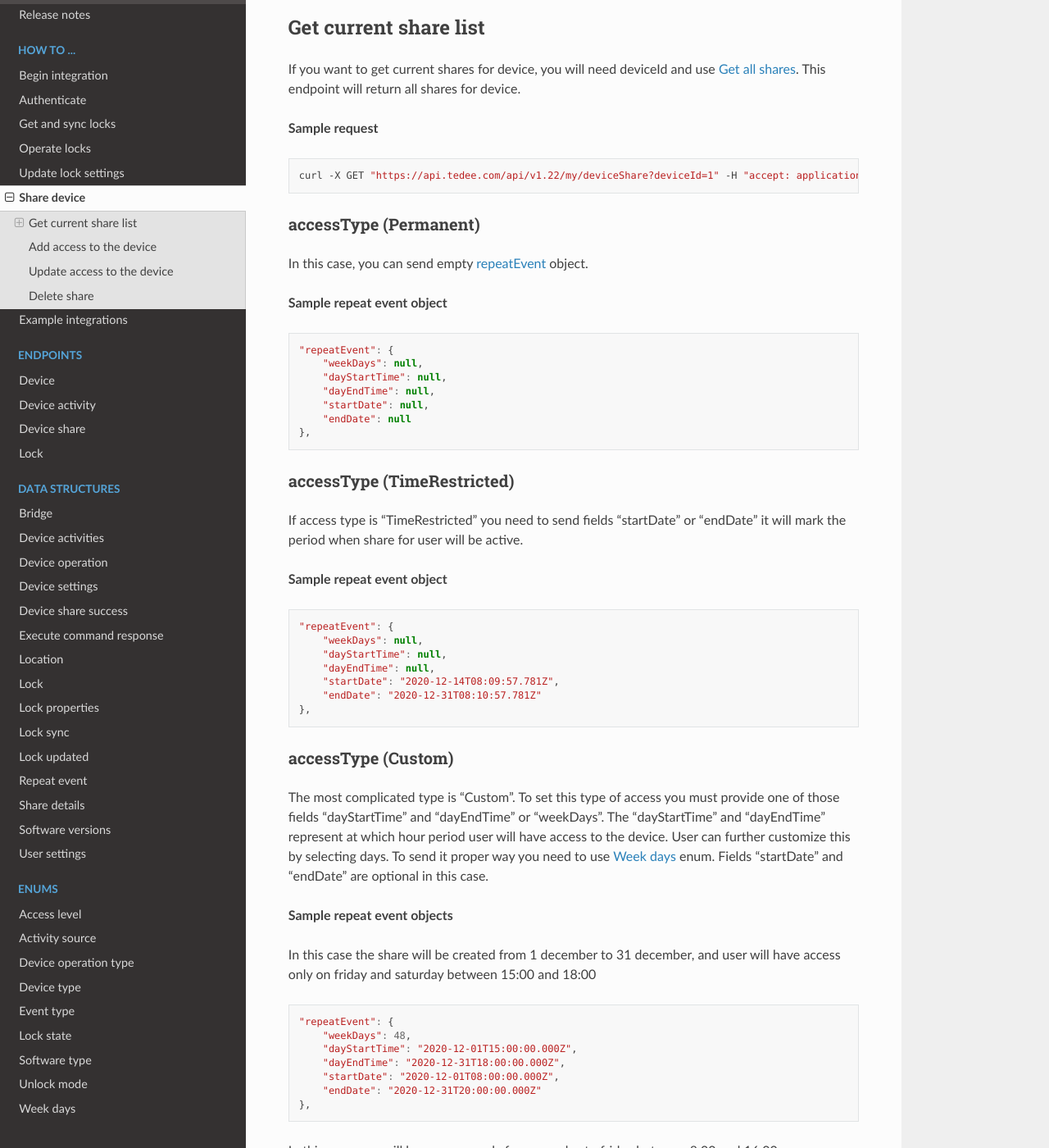
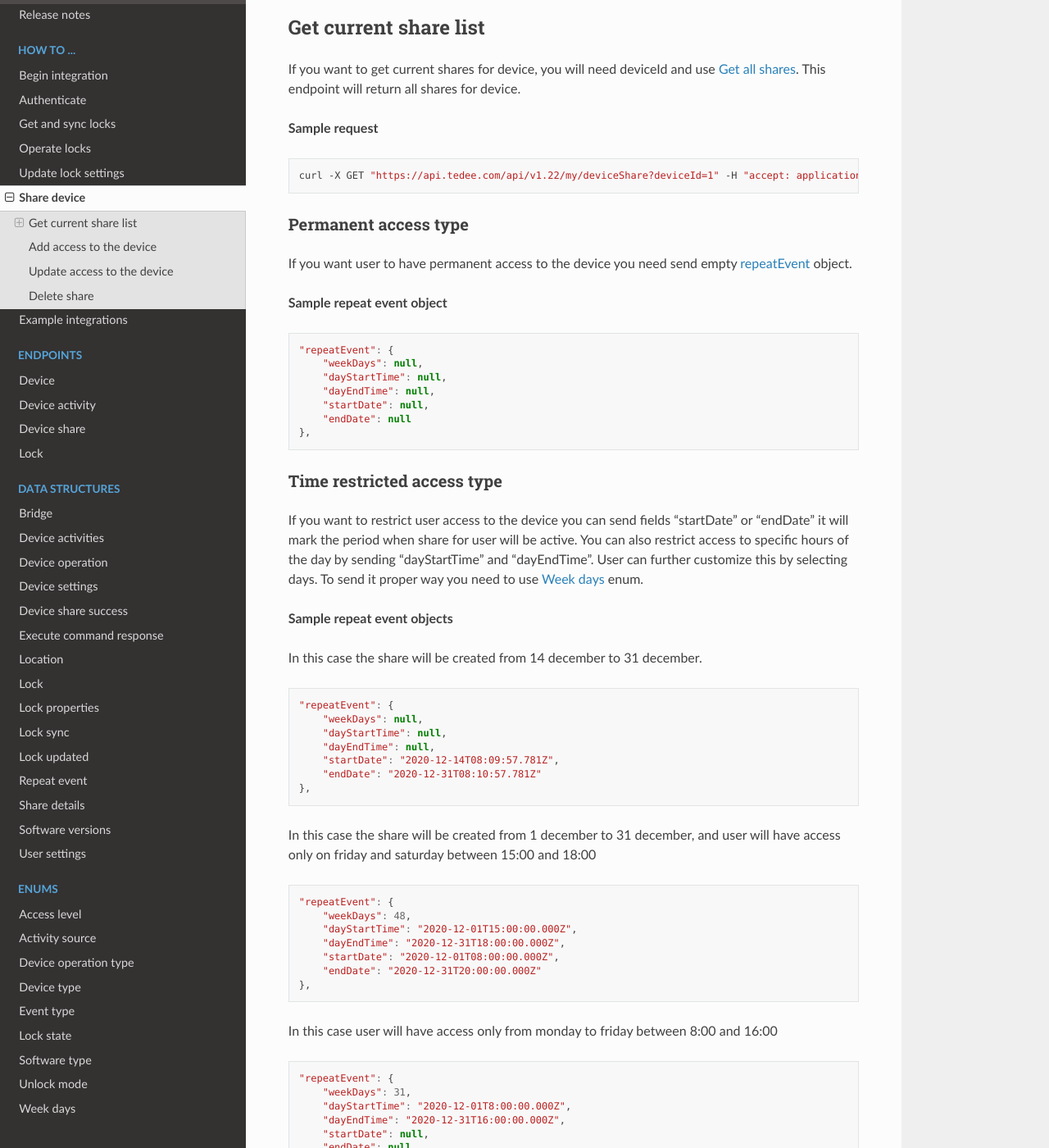
Before and after one commit to tedee-com/tedee-api-doc, a Sphinx documentation site: the page built from docs/source/howtos/share-device.rst, in a window 1280 px wide and 1400 px high, scrolled down 239 px. Shown: the whole window at 82% size. Built offline with Sphinx 7.4.7 and the Read the Docs theme 2.0.0, drawn with Linux system fonts in a browser that asks for light colours.

Commit message:
Code review changes

```diff
--- a/docs/source/howtos/share-device.rst
+++ b/docs/source/howtos/share-device.rst
@@ -16,10 +16,10 @@ This endpoint will return all shares for device.
 
     curl -X GET "|apiUrl|/api/|apiVersion|/my/deviceShare?deviceId=1" -H "accept: application/json" -H "Authorization: Bearer <<access token>>"
 
-accessType (Permanent)
+Permanent access type
 ^^^^^^^^^^^^^^^^^^^^^^^^^^^^
 
-In this case, you can send empty :doc:`repeatEvent <../datastructures/repeat-event>` object.
+If you want user to have permanent access to the device you need send empty :doc:`repeatEvent <../datastructures/repeat-event>` object.
 
 **Sample repeat event object**
 
@@ -33,12 +33,16 @@ In this case, you can send empty :doc:`repeatEvent <../datastructures/repeat-eve
         "endDate": null
     },
 
-accessType (TimeRestricted)
+Time restricted access type
 ^^^^^^^^^^^^^^^^^^^^^^^^^^^^^^^^^^
 
-If access type is "TimeRestricted" you need to send fields "startDate" or "endDate" it will mark the period when share for user will be active.
+If you want to restrict user access to the device you can send fields "startDate" or "endDate" it will mark the period when share for user will be active.
+You can also restrict access to specific hours of the day by sending "dayStartTime" and "dayEndTime". User can further customize this by selecting days.
+To send it proper way you need to use :doc:`Week days <../enums/week-days>` enum.
 
-**Sample repeat event object**
+**Sample repeat event objects**
+
+In this case the share will be created from 14 december to 31 december.
 
 .. code-block:: js
 
@@ -49,16 +53,6 @@ If access type is "TimeRestricted" you need to send fields "startDate" or "endDa
         "startDate": "2020-12-14T08:09:57.781Z",
         "endDate": "2020-12-31T08:10:57.781Z"
     },
-
-
-accessType  (Custom)
-^^^^^^^^^^^^^^^^^^^^^^^^^^
-
-The most complicated type is "Custom". To set this type of access you must provide one of those fields "dayStartTime" and "dayEndTime" or "weekDays".
-The "dayStartTime" and "dayEndTime" represent at which hour period user will have access to the device.
-User can further customize this by selecting days. To send it proper way you need to use :doc:`Week days <../enums/week-days>` enum. Fields "startDate" and "endDate" are optional in this case.
-
-**Sample repeat event objects**
 
 In this case the share will be created from 1 december to 31 december, and user will have access only on friday and saturday between 15:00 and 18:00
 
```
